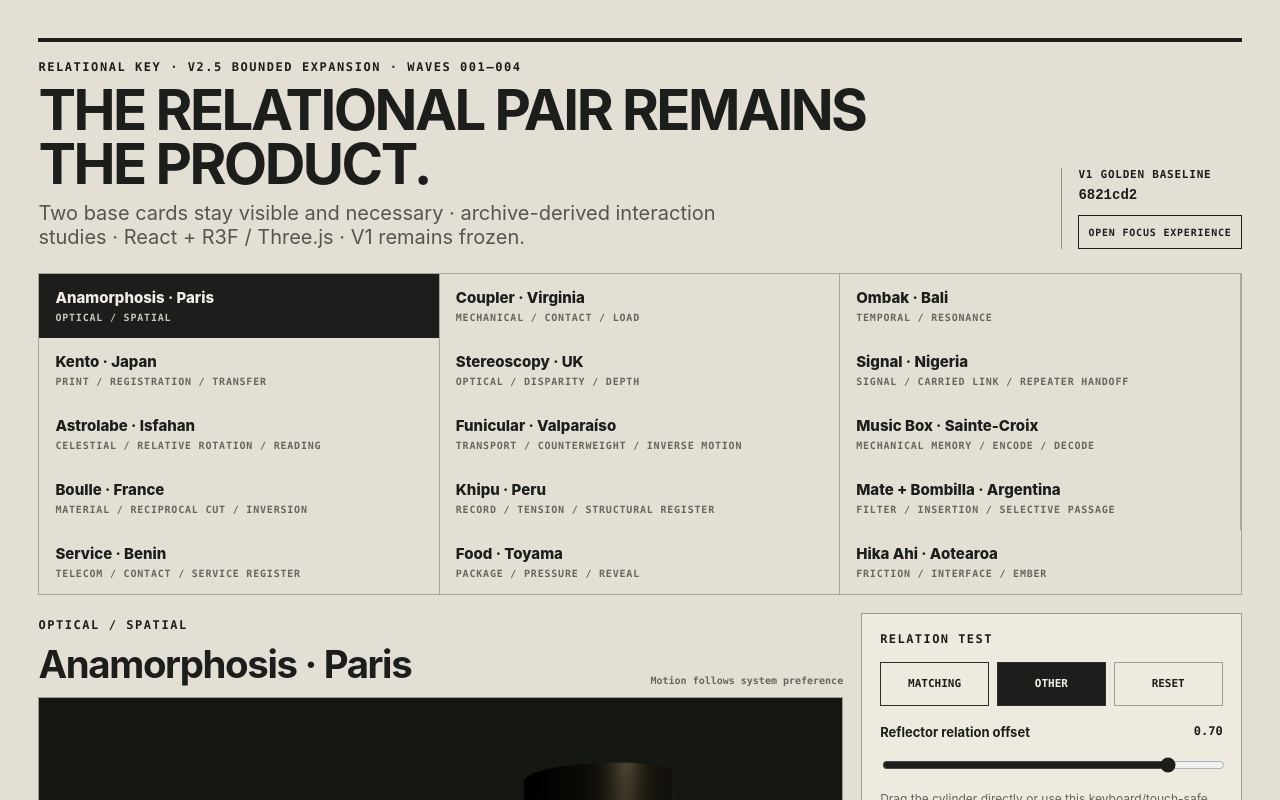
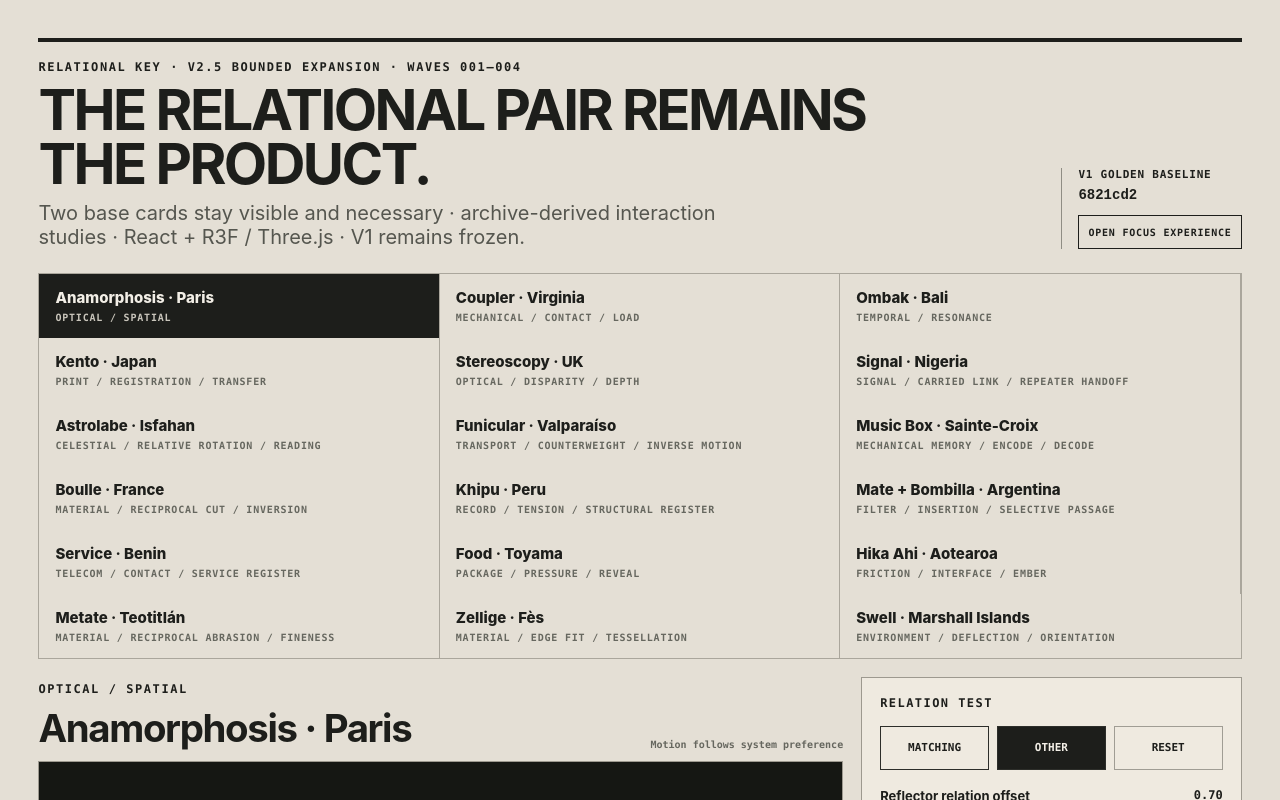
Before and after one commit to Faadil1/relational-key-three-poc, a React (Vite) app in the folder v2-app/: page / in a window 1280 px wide. Shown: the top 800 px of the page. Built offline with nearby package versions, Linux system fonts and the light colour scheme.

Commit message:
feat(v2.6): define Wave 005 pair contracts

```diff
--- a/v2-app/src/pilots.js
+++ b/v2-app/src/pilots.js
@@ -137,6 +137,33 @@ export const pilots = [
     memorable: 'The ember belongs to neither object alone; it appears exactly where the two members work against each other.',
     archiveBoundary: 'Mechanism-level procedural translation grounded in Te Papa material on hika ahi. Te Papa object and archive media remain reference-only / All Rights Reserved and are not reproduced. No ritual, whakapapa, ceremonial, universal-Māori, practical ignition or survival-instruction claim is made.',
   },
+  {
+    id: 'metate-teotitlan', label: 'Metate · Teotitlán', className: 'MATERIAL / RECIPROCAL ABRASION / FINENESS',
+    law: 'METATE / RECEIVING GRINDING SURFACE → RECIPROCAL ABRASION / SHEAR → METLAPIL / MOVING GRINDING STONE + FINENESS RESPONSE',
+    pairMembers: { a: 'METATE / RECEIVING GRINDING SURFACE', relation: 'RECIPROCAL ABRASION / SHEAR', b: 'METLAPIL / MOVING GRINDING STONE' },
+    matching: 'Repeated reciprocal work accumulates a finer material lane on the receiving metate surface.',
+    other: 'Both stones remain valid, but off-axis abrasion pushes material toward one edge and leaves a coarse residual ridge.',
+    memorable: 'The material field visibly changes only because the two stones repeatedly work against each other.',
+    archiveBoundary: 'Editorial structural translation grounded in documented Teotitlán/Oaxaca metate + metlapil mechanics. Procedural geometry is used; this is not an exact recipe, ethnographic reconstruction, or universal cultural claim.',
+  },
+  {
+    id: 'zellige-fes', label: 'Zellige · Fès', className: 'MATERIAL / EDGE FIT / TESSELLATION',
+    law: 'MATERIAL EDGE A → GEOMETRIC FIT / JOINT SEATING → MATERIAL EDGE B / TESSELLATION CONTINUATION',
+    pairMembers: { a: 'MATERIAL EDGE A', relation: 'GEOMETRIC FIT / JOINT SEATING', b: 'MATERIAL EDGE B' },
+    matching: 'The paired material edges physically seat into one joint and the tessellation rhythm continues across the seam.',
+    other: 'Both material assemblies remain valid, but incompatible edge geometry leaves a visible gap or overlap residual.',
+    memorable: 'The final seam exists only because two distinct material edges complete one another.',
+    archiveBoundary: 'Procedural structural translation grounded in documented Fez zillij craftsmanship and cut-tile assembly logic. No historic panel, institutional mark, or culturally representative pattern is reproduced.',
+  },
+  {
+    id: 'swell-marshall', label: 'Swell · Marshall Islands', className: 'ENVIRONMENT / DEFLECTION / ORIENTATION',
+    law: 'SWELL MEMORY MEMBER → ATOLL DEFLECTION / INTERSECTION RELATION → ATOLL CONTEXT MEMBER / ORIENTATION RESPONSE',
+    pairMembers: { a: 'SWELL MEMORY', relation: 'ATOLL DEFLECTION / INTERSECTION', b: 'ATOLL CONTEXT' },
+    matching: 'A bounded swell field deflects through the atoll-context relation and a stable orientation cue registers between the members.',
+    other: 'Both records remain valid, but a different interaction point remains without the registered orientation response.',
+    memorable: 'Orientation appears only because the swell-memory and atoll-context cards alter one another through the shared field.',
+    archiveBoundary: 'Procedural structural translation grounded in Marshallese stick-chart and swell/island contextual sources. It does not decode a specific chart, assign exact islands, claim scale, reproduce navigational instruction, or function as a real-time navigation tool.',
+  },
 ];
 
 export const pilotById = Object.fromEntries(pilots.map((pilot) => [pilot.id, pilot]));
```
